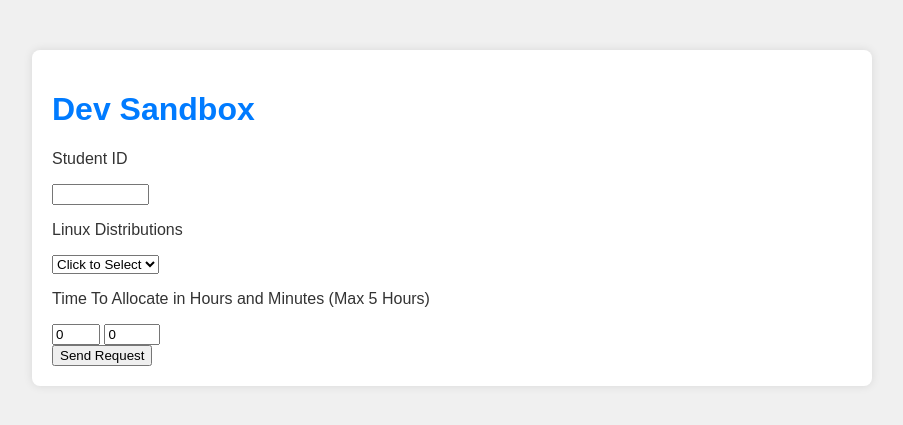
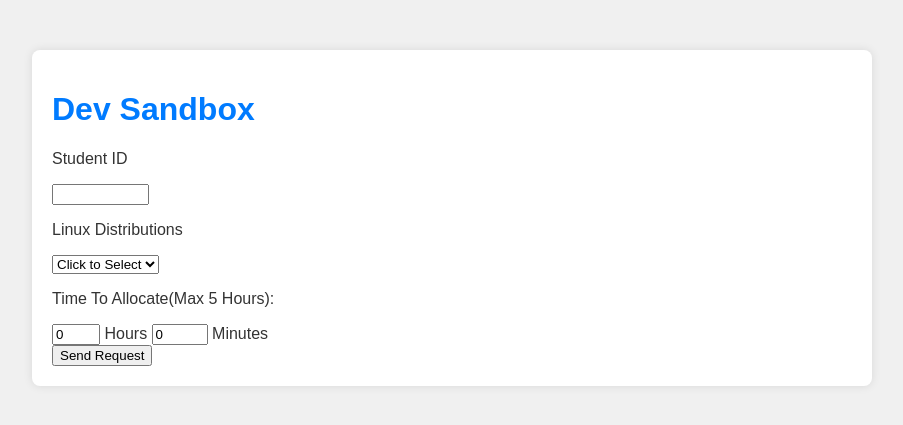
Before and after one commit to SatireSage/dev_sandbox, a Flask app: page /setup in a window 1280 px wide. Shown: the top 425 px of the page, without its empty margins (188-1091 px from the left). Run offline with Flask 3, Linux system fonts and the light colour scheme.

Commit message:
Changed the format for time allocation

```diff
--- a/src/templates/setup.html
+++ b/src/templates/setup.html
@@ -36,10 +36,10 @@
                 <option value="Alpine">Alpine</option>
                 <option value="CentOS">CentOS</option>
             </select>
-            <p>Time To Allocate in Hours and Minutes (Max 5 Hours)</p>
+            <p>Time To Allocate(Max 5 Hours):</p>
             <div>
-                <input type="number" name="allocationTimeHours" min="0" max="5" step="1" value="0">
-                <input type="number" name="allocationTimeMinutes" min="0" max="59" step="1" value="0">
+                <input type="number" name="allocationTimeHours" min="0" max="5" step="1" value="0"> <p style="display:inline">Hours</p>
+                <input type="number" name="allocationTimeMinutes" min="0" max="59" step="1" value="0"> <p style = "display: inline">Minutes</p>
             </div>
             <input type="submit" value="Send Request">
         </form>
```
